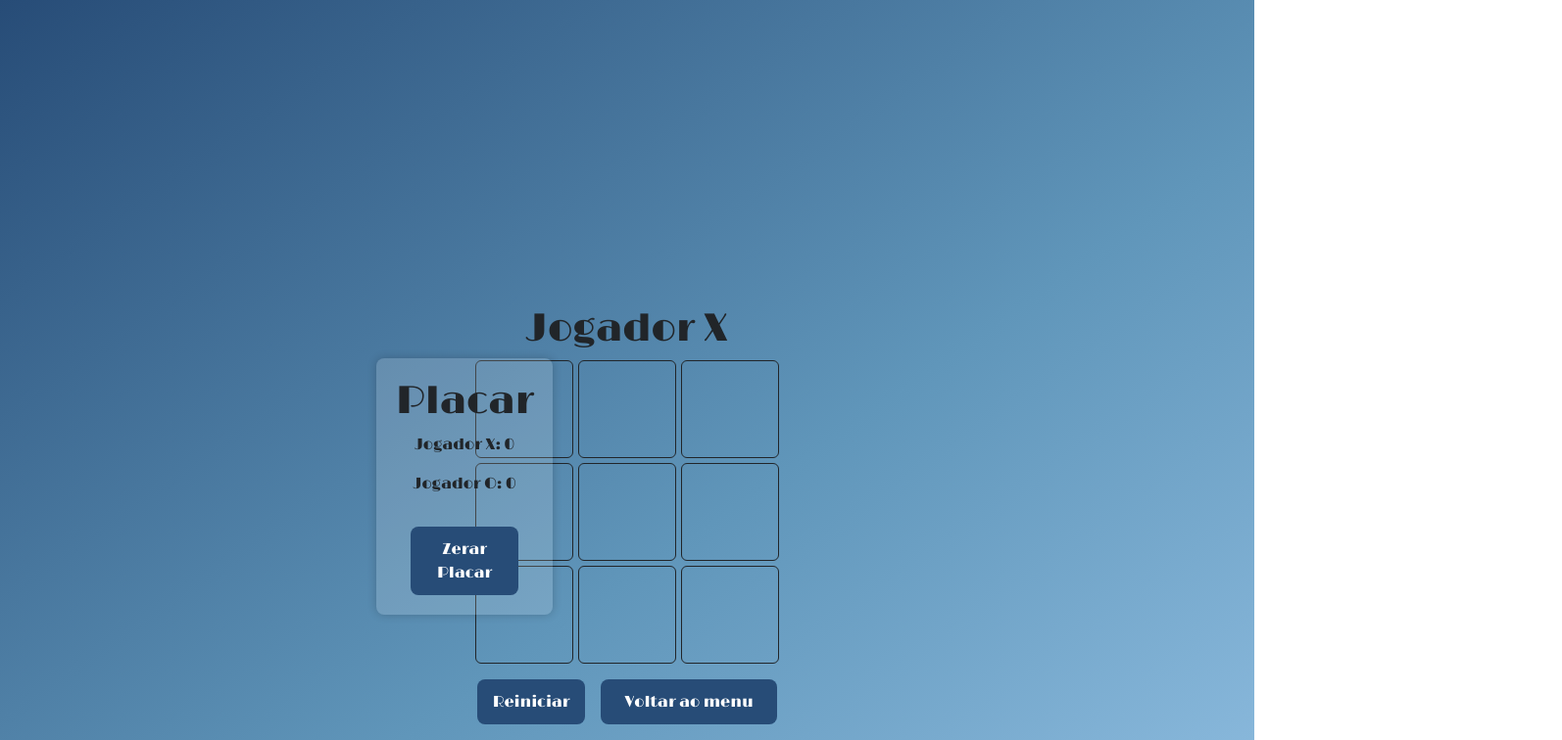
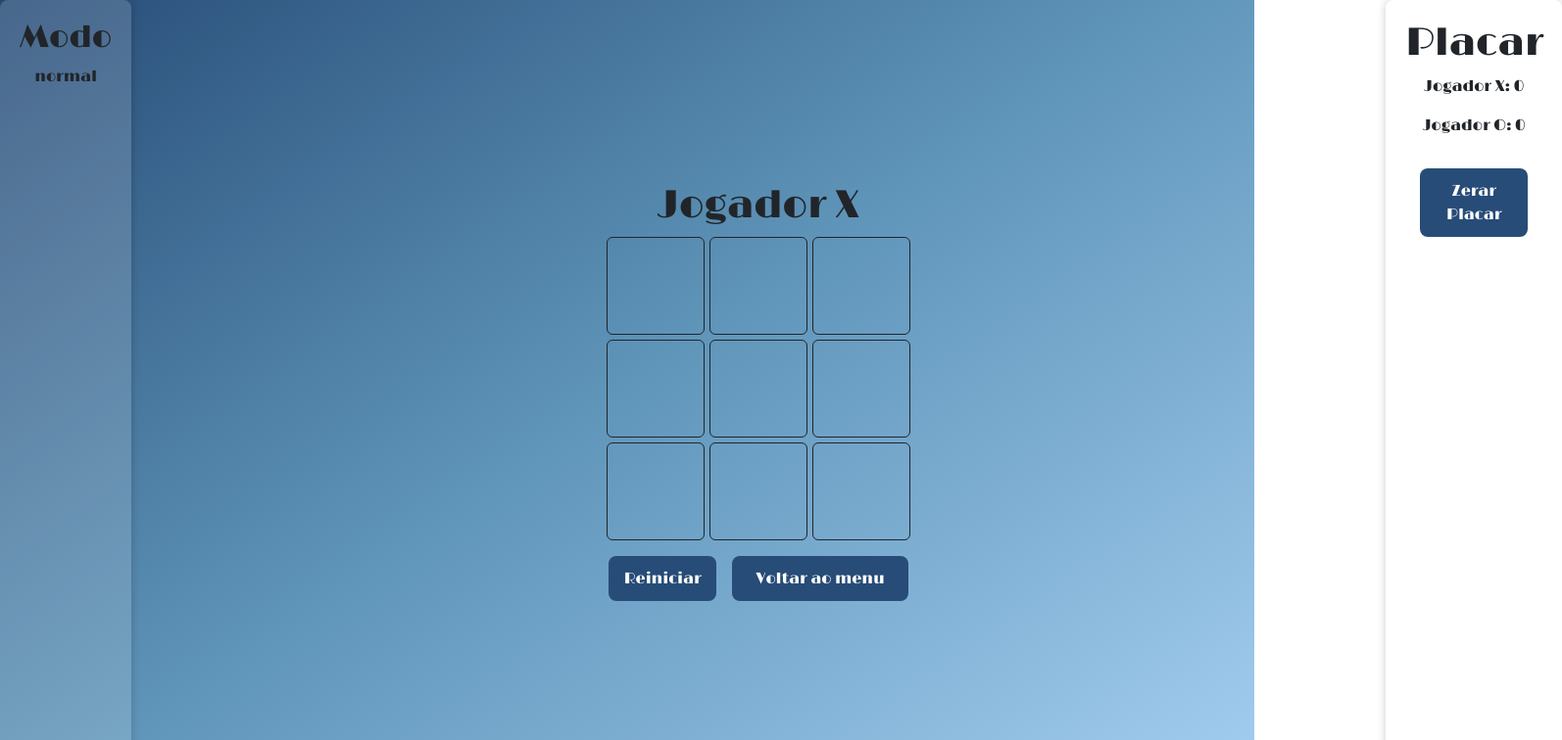
Before and after one commit to Oseias-Augusto/Tic-Tac-Toe-React-, a React (Vite) app: page / in a window 1280 px wide. Both pictures are taken after a click on the button "Normal". Shown: the top 756 px of the page at 98% size, 1594 px wide, since content can reach past the window. Built offline with nearby package versions, Linux system fonts and the light colour scheme.

Commit message:
Update styles.module.css

```diff
--- a/src/stylesComp/styles.module.css
+++ b/src/stylesComp/styles.module.css
@@ -1,5 +1,5 @@
 .cont {
-  position: absolute;
+  display: flex;
   background: linear-gradient(145deg, #274C77,#6096BA, #A3CEF1);
   font-family: "Limelight", sans-serif;
   font-weight: 400;
@@ -146,9 +146,9 @@
 
 
 .placar{
-  position: relative;
+  /* position: relative;
   bottom: 70vh;
-  left: 30vw;
+  left: 30vw; */
   background-color: rgba(255, 255, 255, 0.15);
   padding: 20px;
   border-radius: 0.5rem;
@@ -158,9 +158,9 @@
 }
 
 .modo{
-  position: relative;
+  /* position: relative;
   bottom: 95vh;
-  left: 60vw;
+  left: 60vw; */
   background-color: rgba(255, 255, 255, 0.15);
   padding: 20px;
   border-radius: 0.5rem;
```
